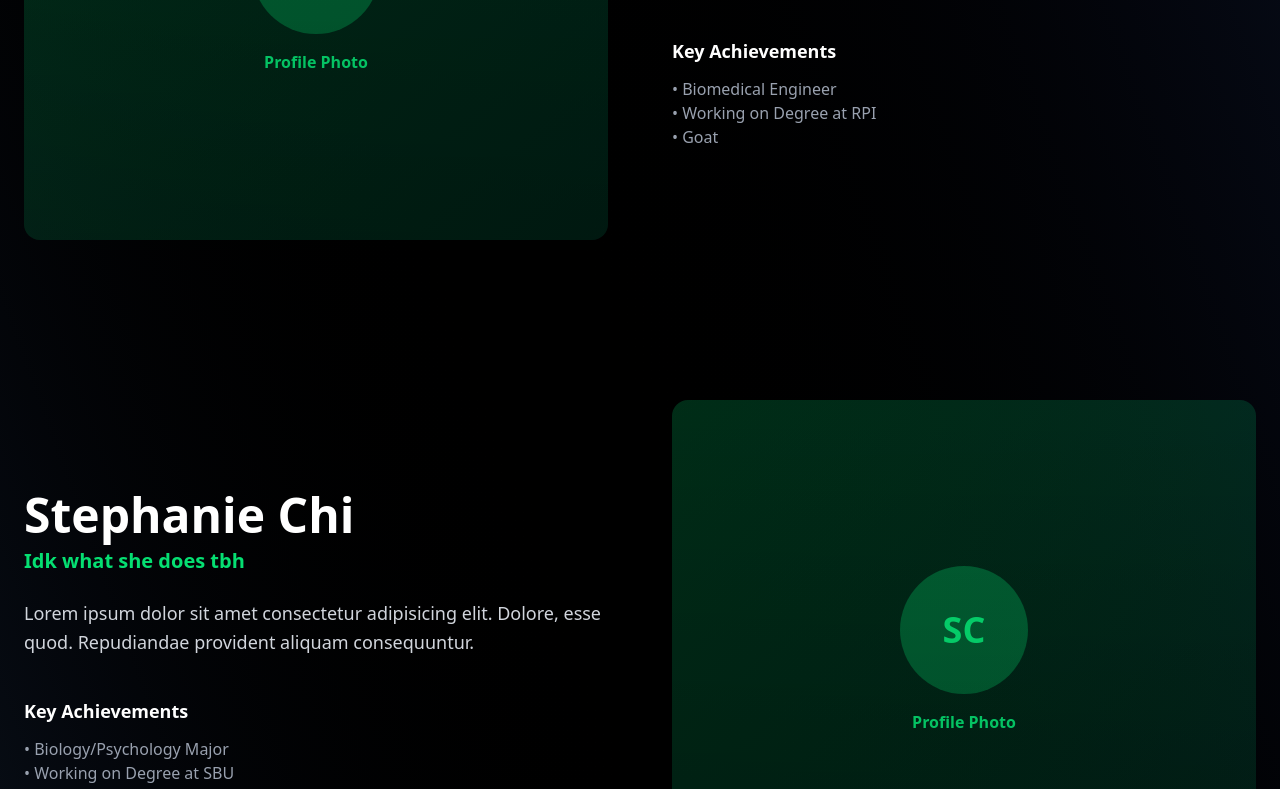
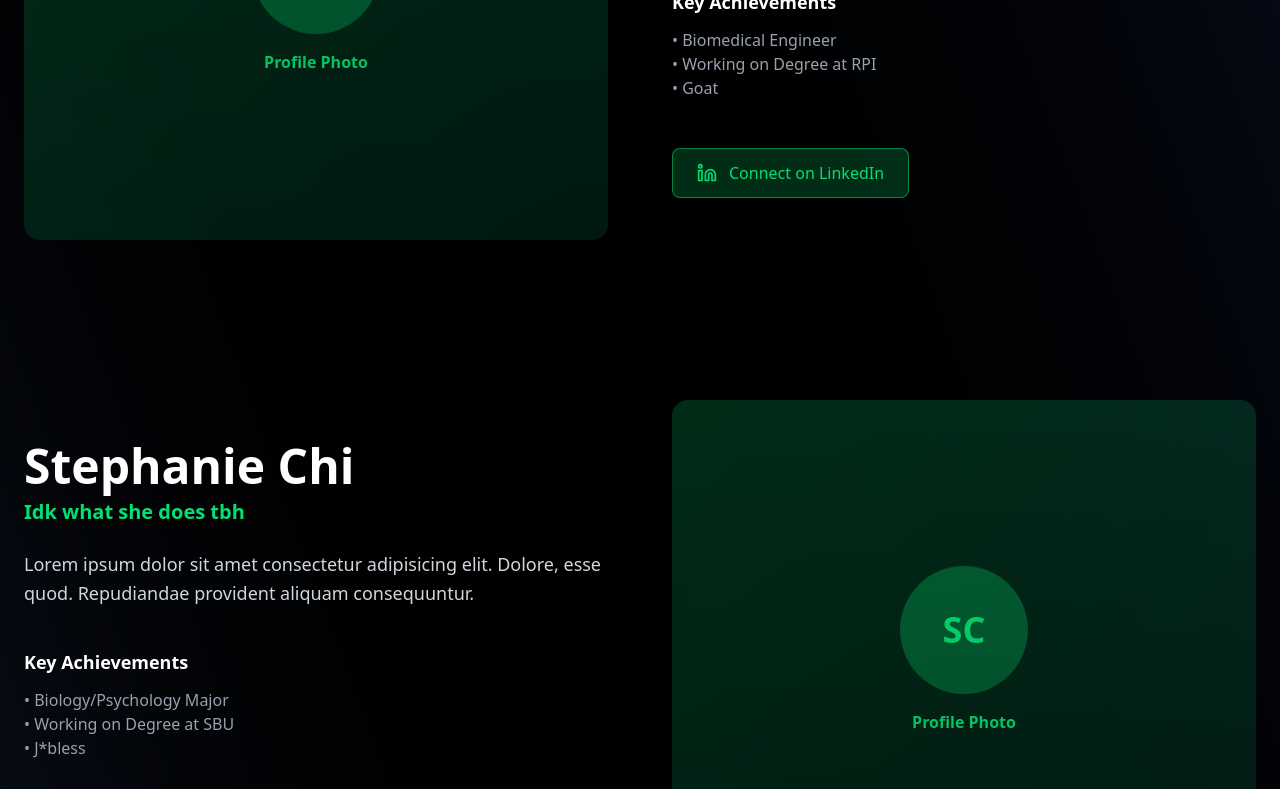
Before and after one commit to Project-Volition/ProjectV-Website, a React (Vite) app: page /about in a window 1280 px wide. Shown: the part 1140-1929 px from the top of the page. Built offline with nearby package versions, Linux system fonts and the light colour scheme.

Commit message:
Updated home page and added linkedin buttons

```diff
--- a/src/components/GradientBackground.tsx
+++ b/src/components/GradientBackground.tsx
@@ -26,19 +26,17 @@ const GradientBackground = () => {
 
         {/* Subheading */}
         <h2 className="text-4xl md:text-5xl font-semibold text-white mb-12 leading-tight">
-          Lorem, ipsum dolor.
-          <br />
-          Lorem, ipsum.
+          Connecting Mind To Matter
         </h2>
 
         {/* Description */}
         <div className="max-w-3xl mx-auto">
           <p className="text-xl md:text-2xl text-gray-300 mb-8">
-            Lorem ipsum dolor sit amet consectetur adipisicing elit.
+            We’re willing prosthesis technology into the next age with leading techniques in neural mapping to understand the language of action.
           </p>
 
           <p className="text-lg text-gray-400 leading-relaxed max-w-2xl mx-auto">
-            Lorem ipsum dolor sit amet consectetur adipisicing elit. Suscipit voluptates pariatur dolorum, repellendus excepturi sint.
+            See how we accomplish this in our EEG analysis tool, our ST–GNN, and prosthetic hand device.
           </p>
         </div>
 
--- a/src/components/MissionStatement.tsx
+++ b/src/components/MissionStatement.tsx
@@ -1,33 +1,33 @@
 const MissionStatement = () => {
     return(
-        <section className="py-20 px-6 bg-gradient-to-bl from-gray-900 via-black to-gray-800">
+        <section className="py-5 px-6 bg-gradient-to-bl from-gray-900 via-black to-gray-800">
             <div className="max-w-6xl mx-auto">
-                <div className="mb-16">
+                <div className="mb-10">
                     <h2 className="text-4xl md:text-5xl font-bold text-green-400 mb-4">
                         Mission Statement
                     </h2>
                 </div>
 
                 {/* Vision & Mission Grid */}
-                <div className="grid md:grid-cols-2 gap-16 mb-20">
+                <div className="grid md:grid-cols-2 gap-10 mb-5">
 
                   {/* Our Vision */}
                   <div className="space-y-4">
-                    <h3 className="text-3xl font-bold text-white/70 flex items-center gap-2 underline decoration-white/80">
+                    <h3 className="text-3xl font-bold text-white/70 flex items-center gap-2">
                       Our Vision
                     </h3>
                     <p className="text-gray-300 leading-relaxed text-base">
-                        Lorem ipsum dolor sit amet consectetur adipisicing elit. Odit ipsa ullam dolorum ex temporibus odio atque dicta, exercitationem in a rem tempore assumenda voluptatum facilis fuga quisquam. Dignissimos officiis eum sint cumque porro repudiandae dolorum! ipsum dolor sit amet consectetur adipisicing elit. Accusantium veniam quos enim pariatur minus delectus quas, doloremque reiciendis. Illo magnam repudiandae quibusdam dolorem mollitia officia assumenda ad eos.
+                        There's a gap in advanced prosthetic devices and accessible prosthetic devices that must be filled if we are to aid people in all walks of life. It’s not just about making something that’s good enough, it’s about creating a functional model of the motor commands and interpreting them to restore quality of life to those afflicted by limb loss. Our system is built to generalize to everyone and operate on the level of the most complex human limbs. Restoring users' volition, with no limit.
                     </p>
                   </div>
 
                   {/* Our Mission */}
                   <div className="space-y-4">
-                    <h3 className="text-3xl font-bold text-white/70 flex items-center gap-2 underline decoration-white/80">
+                    <h3 className="text-3xl font-bold text-white/70 flex items-center gap-2">
                       Our Mission
                     </h3>
                     <p className="text-gray-300 leading-relaxed text-base">
-                      Lorem, ipsum dolor sit amet consectetur adipisicing elit. Saepe dolorum assumenda nulla porro omnis iusto tenetur commodi, optio, cum tempora in. Reprehenderit mollitia veniam, vel quasi dolores numquam illum sapiente repudiandae voluptatem eveniet ratione illo., ipsum dolor sit amet consectetur adipisicing elit. At, quis! Aliquam facilis nobis magni fuga! Nobis eaque esse magni iusto rem necessitatibus, porro facilis quae mollitia omnis repellat.
+                      We aim to develop both mechanical and software systems to rehabilitate those suffering from limb loss. The first system is a device that records EEG data at the scalp and feeds this to a ST-GNN classification model that can interpret event related potentials into action. The second system is the device that interprets and carries out the action or series of actions- the mechanical limb. In combination, these systems recreate the top down motor control process to restore functionality to the patient’s lost limb and improve quality of life.
                     </p>
                   </div>
 
--- a/src/pages/About.tsx
+++ b/src/pages/About.tsx
@@ -1,5 +1,6 @@
 import Navbar from "../components/NavigationBar";
 import Footer from "../components/Footer";
+import { Linkedin } from "lucide-react";
 
 const About = () => {
   const teamMembers = [
@@ -8,28 +9,32 @@ const About = () => {
       role: "Project Leader",
       image: "/images/sarah.jpg", // Replace with actual image paths
       description: "Lorem ipsum dolor sit amet consectetur adipisicing elit. Dolore, esse quod. Repudiandae provident aliquam consequuntur.",
-      achievements: "• Biomedical Engineer\n• Working on Degree at RPI\n• Goat"
+      achievements: "• Biomedical Engineer\n• Working on Degree at RPI\n• Goat",
+      linkedin: "https://www.linkedin.com/in/louis-singe/"
     },
     {
       name: "Stephanie Chi",
       role: "Idk what she does tbh",
       image: "/images/david.jpg",
       description: "Lorem ipsum dolor sit amet consectetur adipisicing elit. Dolore, esse quod. Repudiandae provident aliquam consequuntur.",
-      achievements: "• Biology/Psychology Major\n• Working on Degree at SBU\n• J*bless"
+      achievements: "• Biology/Psychology Major\n• Working on Degree at SBU\n• J*bless",
+      linkedin: ""
     },
     {
       name: "Declan Boyd",
       role: "Idk either",
       image: "/images/maria.jpg",
       description: "Lorem ipsum dolor sit amet consectetur adipisicing elit. Dolore, esse quod. Repudiandae provident aliquam consequuntur.",
-      achievements: "• Computer Systems Engineering Major\n• Working on Degree at RIT\n• Formerly world's youngest person"
+      achievements: "• Computer Systems Engineering Major\n• Working on Degree at RIT\n• Formerly world's youngest person",
+      linkedin: ""
     },
     {
       name: "Dylan Sylwester",
       role: "Idk what my actual title is",
       image: "/images/james.jpg",
       description: "Lorem ipsum dolor sit amet consectetur adipisicing elit. Dolore, esse quod. Repudiandae provident aliquam consequuntur.",
-      achievements: "• Computer Science Major\n• Dropout\n• Sometimes researches, sometimes doesn't"
+      achievements: "• Computer Science Major\n• Dropout\n• Sometimes researches, sometimes doesn't",
+      linkedin: "https://www.linkedin.com/in/dylan-sylwester/"
     }
   ];
 
@@ -126,6 +131,19 @@ const About = () => {
                       {member.achievements}
                     </div>
                   </div>
+
+                  {/*LinkedIns*/}
+                  <div className="pt-6">
+                    <a
+                      href={member.linkedin}
+                      target="_blank"
+                      rel="noopener noreferrer"
+                      className="inline-flex items-center space-x-3 bg-green-400/20 hover:bg-green-400/30 border border-green-400/50 hover:border-green-400 text-green-400 px-6 py-3 rounded-lg transition-all duration-300 transform hover:scale-105"
+                    >
+                      <Linkedin className="w-5 h-5"/>
+                      <span className="font-medium">Connect on LinkedIn</span>
+                    </a>
+                  </div>
                 </div>
               </div>
 
```
